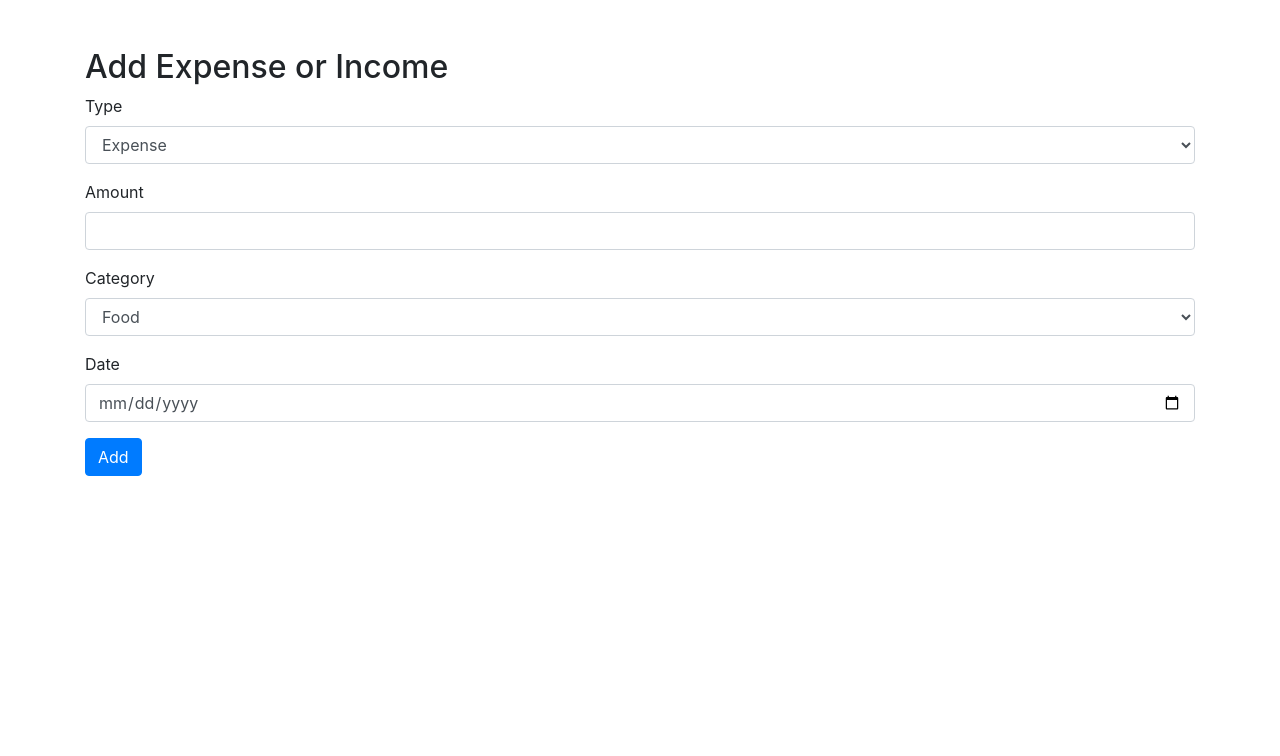
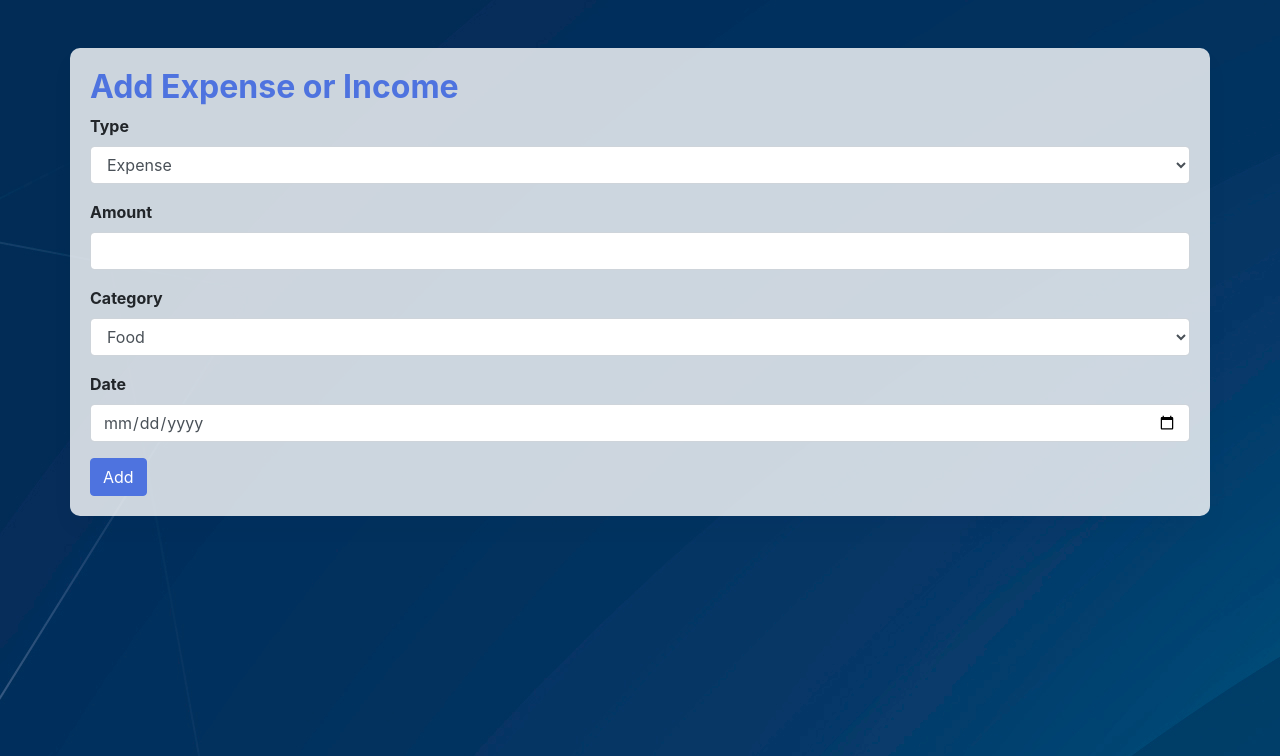
Before and after one commit to duvindusahan/Expense_Tracking_App, a Django app: page /addmoney/ in a window 1280 px wide. Shown: the top 756 px of the page. Run offline with Django 5.2, Linux system fonts and the light colour scheme; some libraries are stand-ins or nearby versions.

Commit message:
rearranging addmoney styles

```diff
--- a/ExpenseTracker/templates/home/addmoney.html
+++ b/ExpenseTracker/templates/home/addmoney.html
@@ -5,7 +5,36 @@
     <meta name="viewport" content="width=device-width, initial-scale=1.0">
     <title>Add Money - Expense Tracker</title>
     <link href="https://stackpath.bootstrapcdn.com/bootstrap/4.5.2/css/bootstrap.min.css" rel="stylesheet">
-</head>
+    <style>
+        body {
+            background-image: url("../static/img/login.jpg");
+        }
+        .container {
+            background-color: rgba(255, 255, 255, 0.8);
+            padding: 20px;
+            border-radius: 10px;
+            box-shadow: 0 0.75rem 1.5rem rgba(18, 38, 63, 0.03);
+        }
+        h2 {
+            color: #4e73df;
+            font-weight: bold;
+        }
+        .btn-primary {
+            background-color: #4e73df;
+            border-color: #4e73df;
+        }
+        .btn-primary:hover {
+            background-color: #2e59d9;
+            border-color: #2653d4;
+        }
+        .form-control:focus {
+            border-color: #4e73df;
+            box-shadow: 0 0 0 0.2rem rgba(78, 115, 223, 0.25);
+        }
+        .form-group label {
+            font-weight: bold;
+        }
+    </style>
 <body>
     <div class="container mt-5">
         <h2>Add Expense or Income</h2>
```
